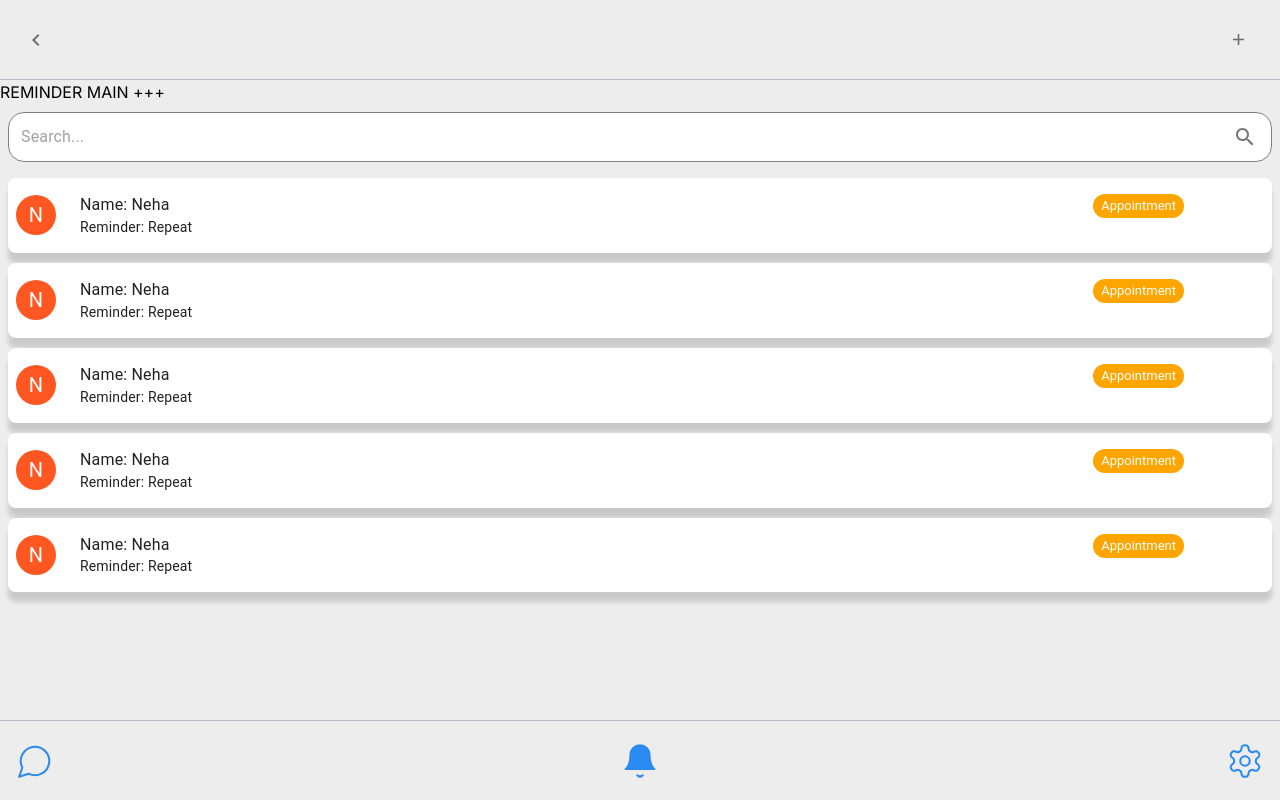
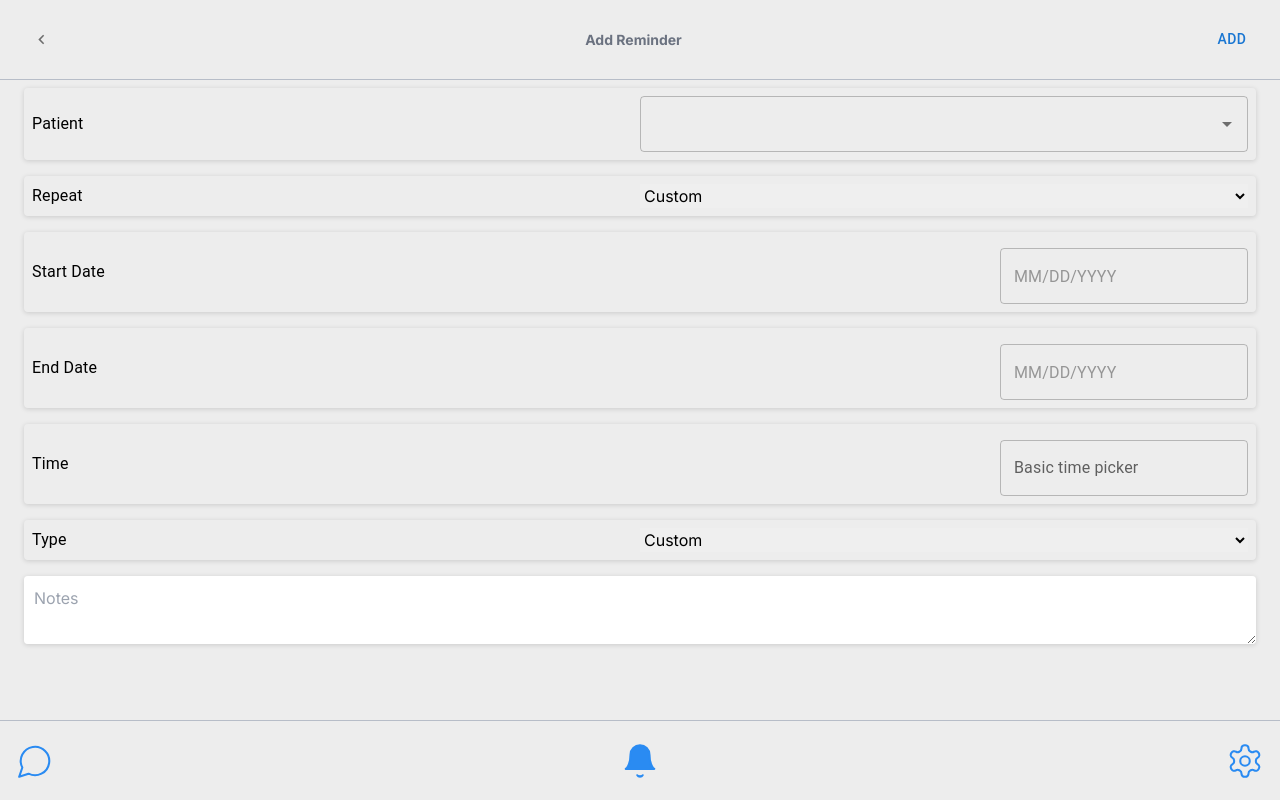
Before and after one commit to ellenxxxiao/uwa-orthodontics-app, a Next.js app: page /reminder-list in a window 1280 px wide. Both pictures are taken after a click on the button 1238 px from the left and 39 px from the top of the page. Built offline with nearby package versions, Linux system fonts and the light colour scheme.

Commit message:
Add Reminder Page added

```diff
--- a/package.json
+++ b/package.json
@@ -20,9 +20,11 @@
     "@emotion/styled": "^11.11.5",
     "@mui/icons-material": "^5.15.17",
     "@mui/material": "^5.15.17",
+    "@mui/x-date-pickers": "^7.4.0",
     "@prisma/client": "5.13.0",
     "axios": "^1.6.8",
     "date-fns": "^3.6.0",
+    "dayjs": "^1.11.11",
     "next": "14.2.3",
     "pretier": "^0.0.1",
     "react": "^18",
--- a/src/app/components/Header/index.tsx
+++ b/src/app/components/Header/index.tsx
@@ -41,7 +41,7 @@ export default function Header({
       return (
         <div className="sticky top-0 flex h-20 w-full items-center justify-between border-b border-base-300 bg-base-100 px-4">
           <button>{iconLeft}</button>
-          <div className=""></div>
+          <div className="text-sm font-bold text-gray-500 ">{title}</div>
           <button>{iconRight}</button>
         </div>
       );
--- /dev/null
+++ b/src/app/components/addReminder/addReminder.tsx
@@ -0,0 +1,146 @@
+import { Autocomplete, Box, TextField, Typography } from "@mui/material";
+import { DemoContainer } from "@mui/x-date-pickers/internals/demo";
+import { AdapterDayjs } from "@mui/x-date-pickers/AdapterDayjs";
+import { LocalizationProvider } from "@mui/x-date-pickers/LocalizationProvider";
+import { DatePicker } from "@mui/x-date-pickers/DatePicker";
+import { TimePicker } from "@mui/x-date-pickers/TimePicker";
+
+
+export default function AddReminer() {
+  return (
+    <div className="flex flex-col gap-4">
+      <Box
+        className="flex flex-row justify-between "
+        sx={{
+          width: "100%",
+          boxShadow: "0px 1px 5px rgba(0, 0, 0, 0.15)",
+          transition: "transform 0.3s ease-in-out",
+          borderRadius: 1,
+          display: "flex",
+          p: 1
+        }}
+      >
+        <Typography className="self-center">Patient</Typography>
+        <Autocomplete
+          className="self-center"
+          disablePortal
+          id="combo-box-demo"
+          options={["Neha1", "Neha2", "Neha3"]}
+          sx={{ width: "50%", }}
+          renderInput={(params) => (
+            <TextField {...params}  />
+          )}
+        />
+      </Box>
+      <Box
+        className="justify-between "
+        sx={{
+          width: "100%",
+          boxShadow: "0px 1px 5px rgba(0, 0, 0, 0.15)",
+          transition: "transform 0.3s ease-in-out",
+          borderRadius: 1,
+          display: "flex",
+          p: 1
+        }}
+      >
+        <Typography className="self-center">Repeat</Typography>
+        <select className="w-[50%] " name="Type" id="Type">
+          <option value="kiwi">Custom</option>
+          <option value="apple">Yearly</option>
+          <option value="banana">Monthly</option>
+          <option value="orange">Weekly</option>
+          <option value="grape">Never</option>
+        </select>
+      </Box>
+      <Box
+        className="justify-between "
+        sx={{
+          width: "100%",
+          boxShadow: "0px 1px 5px rgba(0, 0, 0, 0.15)",
+          transition: "transform 0.3s ease-in-out",
+          borderRadius: 1,
+          display: "flex",
+          p: 1
+        }}
+      >
+        <Typography className="self-center">Start Date</Typography>
+        <LocalizationProvider dateAdapter={AdapterDayjs}>
+          <DemoContainer components={["DatePicker"]}>
+            <DatePicker />
+          </DemoContainer>
+        </LocalizationProvider>
+      </Box>
+      <Box
+        className="justify-between "
+        sx={{
+          width: "100%",
+          boxShadow: "0px 1px 5px rgba(0, 0, 0, 0.15)",
+          transition: "transform 0.3s ease-in-out",
+          borderRadius: 1,
+          display: "flex",
+          p: 1
+        }}
+      >
+        <Typography className="self-center">End Date</Typography>
+        <LocalizationProvider dateAdapter={AdapterDayjs}>
+          <DemoContainer components={["DatePicker"]}>
+            <DatePicker />
+          </DemoContainer>
+        </LocalizationProvider>
+      </Box>
+      <Box
+        className="justify-between "
+        sx={{
+          width: "100%",
+          boxShadow: "0px 1px 5px rgba(0, 0, 0, 0.15)",
+          transition: "transform 0.3s ease-in-out",
+          borderRadius: 1,
+          display: "flex",
+          p: 1
+        }}
+      >
+        <Typography className="self-center">Time</Typography>
+        <LocalizationProvider dateAdapter={AdapterDayjs}>
+      <DemoContainer components={['TimePicker']}>
+        <TimePicker label="Basic time picker" />
+      </DemoContainer>
+    </LocalizationProvider>
+      </Box>
+      <Box
+        className="justify-between "
+        sx={{
+          width: "100%",
+          boxShadow: "0px 1px 5px rgba(0, 0, 0, 0.15)",
+          transition: "transform 0.3s ease-in-out",
+          borderRadius: 1,
+          display: "flex",
+          p: 1
+        }}
+      >
+        <Typography className="self-center">Type</Typography>
+        <select className="w-[50%] " name="Type" id="Type">
+          <option value="kiwi">Custom</option>
+          <option value="apple">Yearly</option>
+          <option value="banana">Monthly</option>
+          <option value="orange">Weekly</option>
+          <option value="grape">Never</option>
+        </select>
+      </Box>
+      <Box
+        className="justify-between "
+        sx={{
+          width: "100%",
+          boxShadow: "0px 1px 5px rgba(0, 0, 0, 0.15)",
+          transition: "transform 0.3s ease-in-out",
+          borderRadius: "4px",
+          display: "flex"
+        }}
+      >
+        <textarea
+          placeholder="Notes"
+          style={{ width: "100%", borderRadius: "4px",padding:"10px" }}
+        />
+      </Box>
+    </div>
+  );
+}
--- a/src/app/components/reminderCard/reminderCard.tsx
+++ b/src/app/components/reminderCard/reminderCard.tsx
@@ -11,19 +11,24 @@ import {
 } from "@mui/material";
 import EditIcon from "@mui/icons-material/Edit";
 import DeleteIcon from "@mui/icons-material/Delete";
-import { deepOrange, deepPurple } from "@mui/material/colors";
+import { deepOrange } from "@mui/material/colors";
 
-const ReminderCard = () => {
+interface addReminderProps {
+  handleEditClick?:()=>{}
+}
+
+const ReminderCard = ({handleEditClick}:addReminderProps) => {
   const [isSwiping, setIsSwiping] = useState(false);
 
   const handleMouseEnter = () => setIsSwiping(true);
   const handleMouseLeave = () => setIsSwiping(false);
 
+
   return (
     <Card
       sx={{
         width: "100%",
-        boxShadow: "0px 10px 5px rgba(0, 0, 0, 0.15)",
+        boxShadow: "0px 1px 5px rgba(0, 0, 0, 0.15)",
         transition: "transform 0.3s ease-in-out",
         borderRadius: 2,
         display: "flex",
@@ -72,7 +77,7 @@ const ReminderCard = () => {
             }}
           >
             <IconButton aria-label="edit">
-              <EditIcon sx={{ color: "white" }} />
+              <EditIcon sx={{ color: "white" }}  onClick ={handleEditClick}/>
             </IconButton>
           </Box>
           <Box
--- a/src/app/reminder-list/page.tsx
+++ b/src/app/reminder-list/page.tsx
@@ -5,26 +5,65 @@ import Footer from "../components/Footer";
 import Header from "../components/Header";
 import ReminderCard from "../components/reminderCard/reminderCard";
 import SearchInput from "../components/searchInput/searchInput";
-import { IconButton } from "@mui/material";
+import { Button, Card, IconButton } from "@mui/material";
+import { useState } from "react";
+import AddReminer from "../components/addReminder/addReminder";
 
 export default function Home() {
+  const [showForm, setShowForm] = useState(false);
+  const [showAddButton, setshowAddButton] = useState(false);
+  const [showHeader, setshowHeader] = useState("");
+
+  const handleAddButtonClick = () => {
+    setShowForm(true);
+    setshowAddButton(true);
+    setshowHeader("Add Reminder");
+  };
+  const handleBackButtonClick = () => {
+    setShowForm(false);
+    setshowAddButton(false);
+    setshowHeader("");
+  };
+
   return (
     <>
       <div className="flex h-screen flex-col">
         {/* main */}
-        <Header type={"primary"} iconLeft={<IconButton aria-label="back" className="bg-base-100">
-          <ChevronLeftIcon />
-        </IconButton>} iconRight={
+        <Header
+          title={showHeader}
+          type={"primary"}
+          iconLeft={
+            <IconButton aria-label="back" className="bg-base-100">
+              <ChevronLeftIcon
+                fontSize="large"
+                sx={{ padding: 1 }}
+                onClick={handleBackButtonClick}
+              />
+            </IconButton>
+          }
+          iconRight={
+            showAddButton ? (
+              <Button>Add</Button>
+            ) : (
               <IconButton aria-label="back" className="bg-base-100">
                 <AddIcon
                   fontSize="large"
-              onClick={() => { alert('hello') }}
-              sx={{ padding: 1 }} // Apply spacing using theme.spacing()
-            /> </IconButton>} />
+                  onClick={handleAddButtonClick}
+                  sx={{ padding: 1 }}
+                />{" "}
+              </IconButton>
+            )
+          }
+        />
 
         <div className="w-full flex-1 overflow-y-auto bg-base-100">
-          REMINDER MAIN +++
-          <div className="  flex flex-col px-2 py-2 gap-4 ">
+          {showForm ? (
+            <div className="  flex flex-col gap-4 px-6 py-2">
+              <AddReminer />
+            </div>
+          ) : (
+            <>
+              <div className="  flex flex-col gap-4 px-6 py-2">
                 <SearchInput />
                 <div className="flex flex-col gap-[10px]">
                   <ReminderCard />
@@ -33,8 +72,9 @@ export default function Home() {
                   <ReminderCard />
                   <ReminderCard />
                 </div>
-
               </div>
+            </>
+          )}
         </div>
 
         {/* footer */}
```
Also changed, not shown: 1 other file (tests, documents, lock files or other folders). Lines whose indentation alone changed are shown as unchanged.
